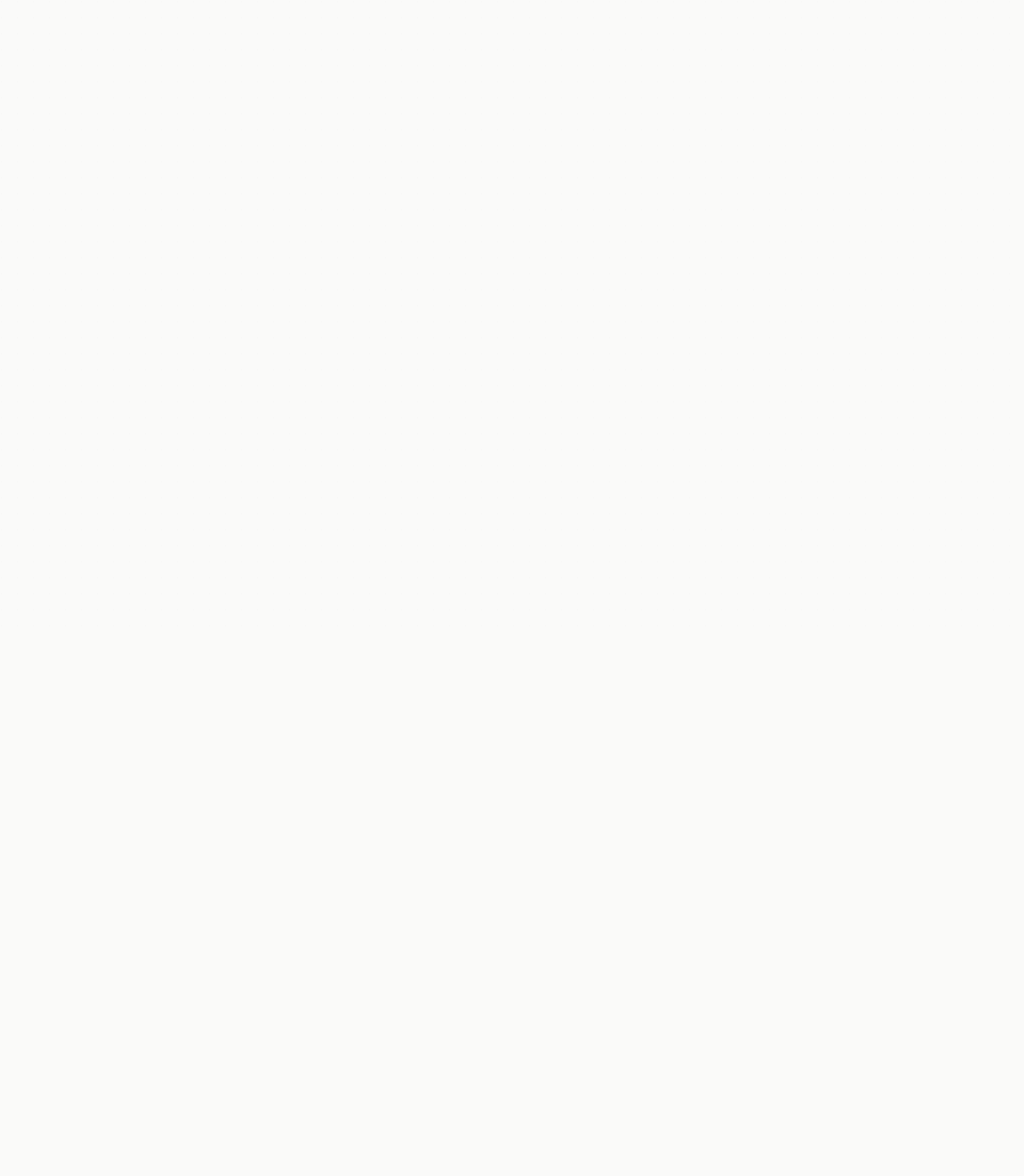
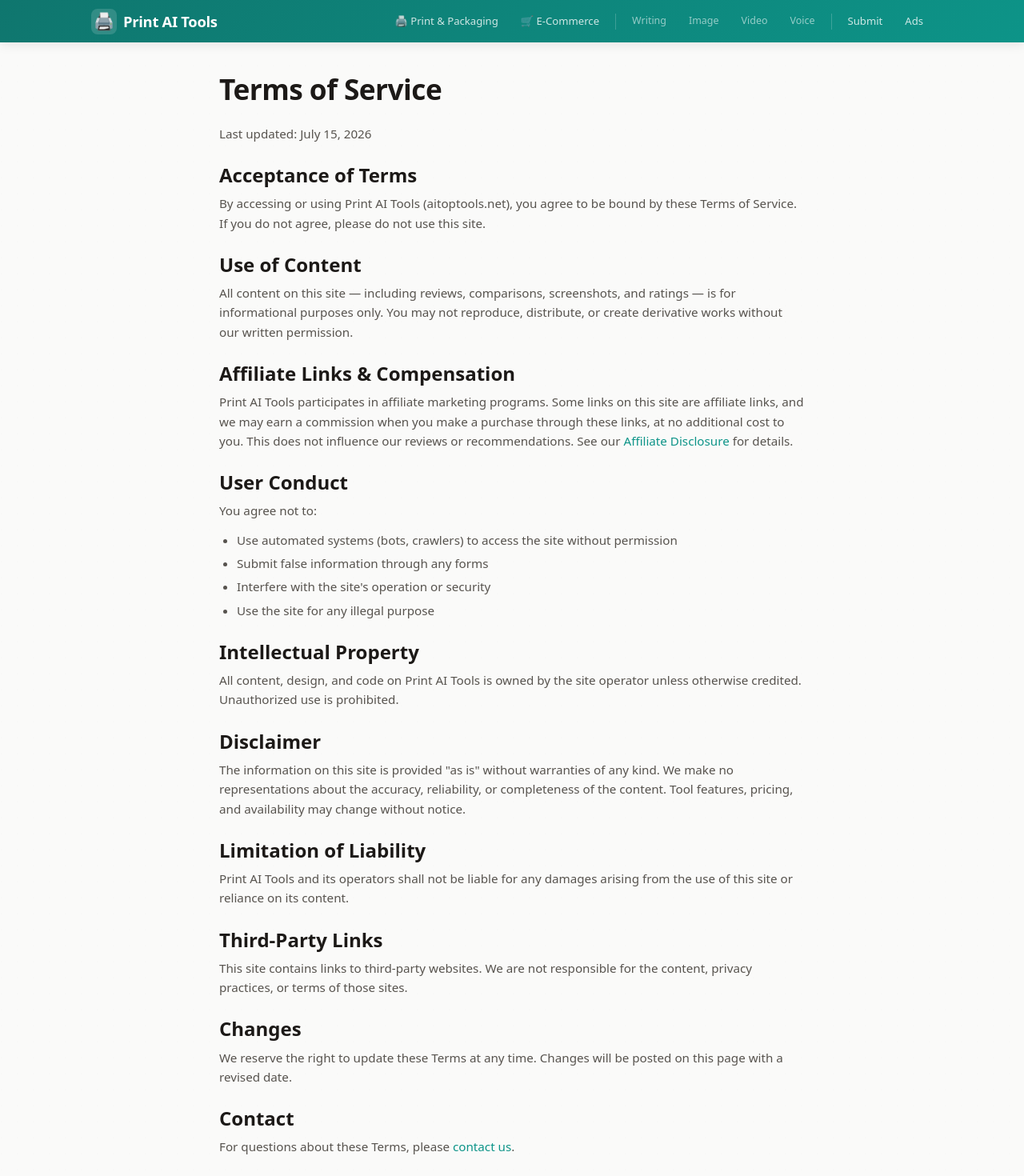
Before and after one commit to zprintprohk-rgb/aitoptools, a Next.js app: page /terms in a window 1280 px wide. Before the commit this address had no page. Shown: the top 1470 px of the page at 80% size. Before the commit the page ends 800 px from the top, so only its background shows below. Built offline with nearby package versions, Linux system fonts and the light colour scheme.

Commit message:
feat: add Terms of Service + Contact pages, footer update for affiliate compliance

```diff
--- a/src/app/layout.js
+++ b/src/app/layout.js
@@ -72,6 +72,12 @@ export default function RootLayout({ children }) {
               <Link href="/disclaimer/">Disclaimer</Link>
               <Link href="/affiliate-disclosure/">Affiliate Disclosure</Link>
               <Link href="/privacy/">Privacy Policy</Link>
+              <Link href="/terms/">Terms of Service</Link>
+            </div>
+            <div className="footer-nav">
+              <h4>Support</h4>
+              <Link href="/contact/">Contact</Link>
+              <Link href="/about/">About</Link>
             </div>
           </div>
           <div className="footer-bottom container">
--- /dev/null
+++ b/src/app/terms/page.js
@@ -0,0 +1,52 @@
+import Link from 'next/link'
+
+export const metadata = {
+  title: 'Terms of Service',
+  description: 'Terms of Service for Print AI Tools (aitoptools.net). By using this site, you agree to these terms.',
+  alternates: { canonical: 'https://aitoptools.net/terms/' },
+}
+
+export default function TermsPage() {
+  return (
+    <div className="legal-page">
+      <h1>Terms of Service</h1>
+      <p className="meta-date">Last updated: July 15, 2026</p>
+
+      <h2>Acceptance of Terms</h2>
+      <p>By accessing or using Print AI Tools (aitoptools.net), you agree to be bound by these Terms of Service. If you do not agree, please do not use this site.</p>
+
+      <h2>Use of Content</h2>
+      <p>All content on this site — including reviews, comparisons, screenshots, and ratings — is for informational purposes only. You may not reproduce, distribute, or create derivative works without our written permission.</p>
+
+      <h2>Affiliate Links &amp; Compensation</h2>
+      <p>Print AI Tools participates in affiliate marketing programs. Some links on this site are affiliate links, and we may earn a commission when you make a purchase through these links, at no additional cost to you. This does not influence our reviews or recommendations. See our <Link href="/affiliate-disclosure/">Affiliate Disclosure</Link> for details.</p>
+
+      <h2>User Conduct</h2>
+      <p>You agree not to:</p>
+      <ul>
+        <li>Use automated systems (bots, crawlers) to access the site without permission</li>
+        <li>Submit false information through any forms</li>
+        <li>Interfere with the site&#39;s operation or security</li>
+        <li>Use the site for any illegal purpose</li>
+      </ul>
+
+      <h2>Intellectual Property</h2>
+      <p>All content, design, and code on Print AI Tools is owned by the site operator unless otherwise credited. Unauthorized use is prohibited.</p>
+
+      <h2>Disclaimer</h2>
+      <p>The information on this site is provided &#34;as is&#34; without warranties of any kind. We make no representations about the accuracy, reliability, or completeness of the content. Tool features, pricing, and availability may change without notice.</p>
+
+      <h2>Limitation of Liability</h2>
+      <p>Print AI Tools and its operators shall not be liable for any damages arising from the use of this site or reliance on its content.</p>
+
+      <h2>Third-Party Links</h2>
+      <p>This site contains links to third-party websites. We are not responsible for the content, privacy practices, or terms of those sites.</p>
+
+      <h2>Changes</h2>
+      <p>We reserve the right to update these Terms at any time. Changes will be posted on this page with a revised date.</p>
+
+      <h2>Contact</h2>
+      <p>For questions about these Terms, please <Link href="/contact/">contact us</Link>.</p>
+    </div>
+  )
+}
```
Also changed, not shown: src/app/contact/page.js (added, +33 -0 lines), .hermes/context.md, .hermes/earnings-tracker.json (added).
